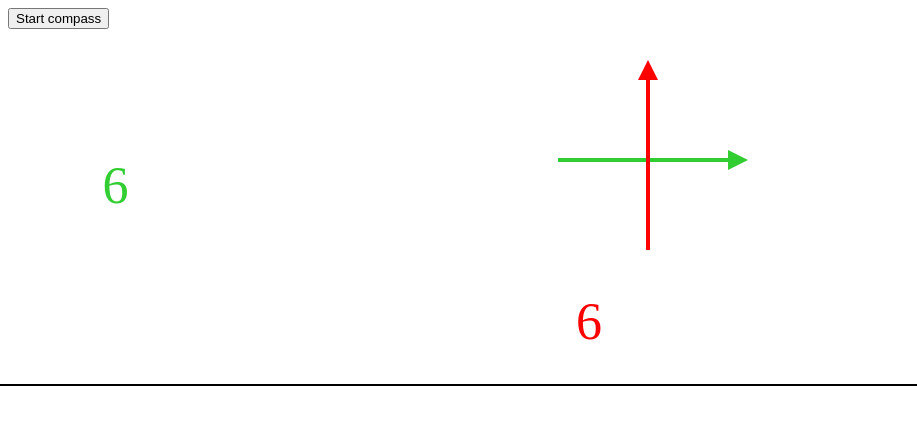
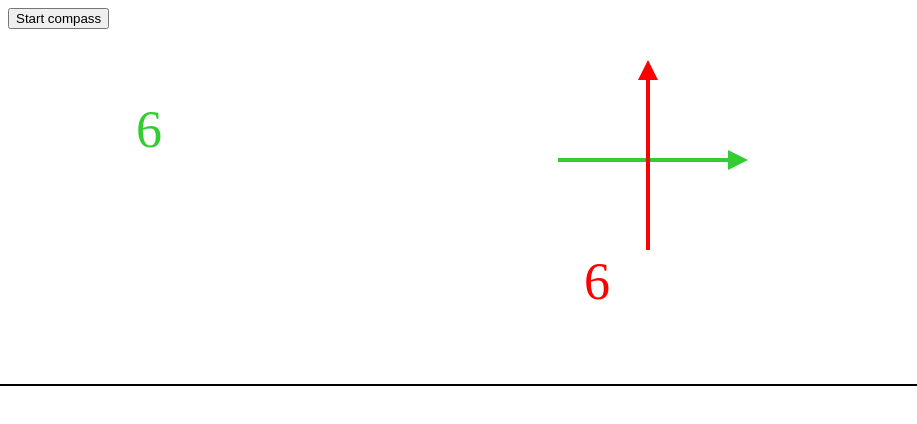
Before and after one commit to Watayu-silicon/test_space, a plain HTML site: page index.html in a window 1280 px wide. Shown: the full height of the page, 0-917 px from the left. Drawn offline with nearby package versions, Linux system fonts and the light colour scheme.

Commit message:
Update index.html

```diff
--- a/index.html
+++ b/index.html
@@ -22,16 +22,16 @@
             width: 93%;
         }
         #display_second_lie {
-            left: 8%;
+            left: 10%;
             font-size: 52px;
             position: absolute;
-            top: 13%;
+            top: 36%;
         }
         #display_second_up {
             left: 45%;
             font-size: 52px;
             position: absolute;
-            top: 30%;
+            top: 55%;
         }
         .line {
             position: absolute;
@@ -130,9 +130,9 @@
     <div class="arrow-container">
         <div class="horizontal_arrow" id="arrow_lie"></div>
         <div class="vertical_arrow" id="arrow_up"></div>
+        <p id="display_second_lie"></p>
+        <p id="display_second_up"></p>
     </div>
-    <p id="display_second_lie"></p>
-    <p id="display_second_up"></p>
     <div class="line"></div>
     <script>
         const compassCircle = document.querySelector(".arrow-container");
```
